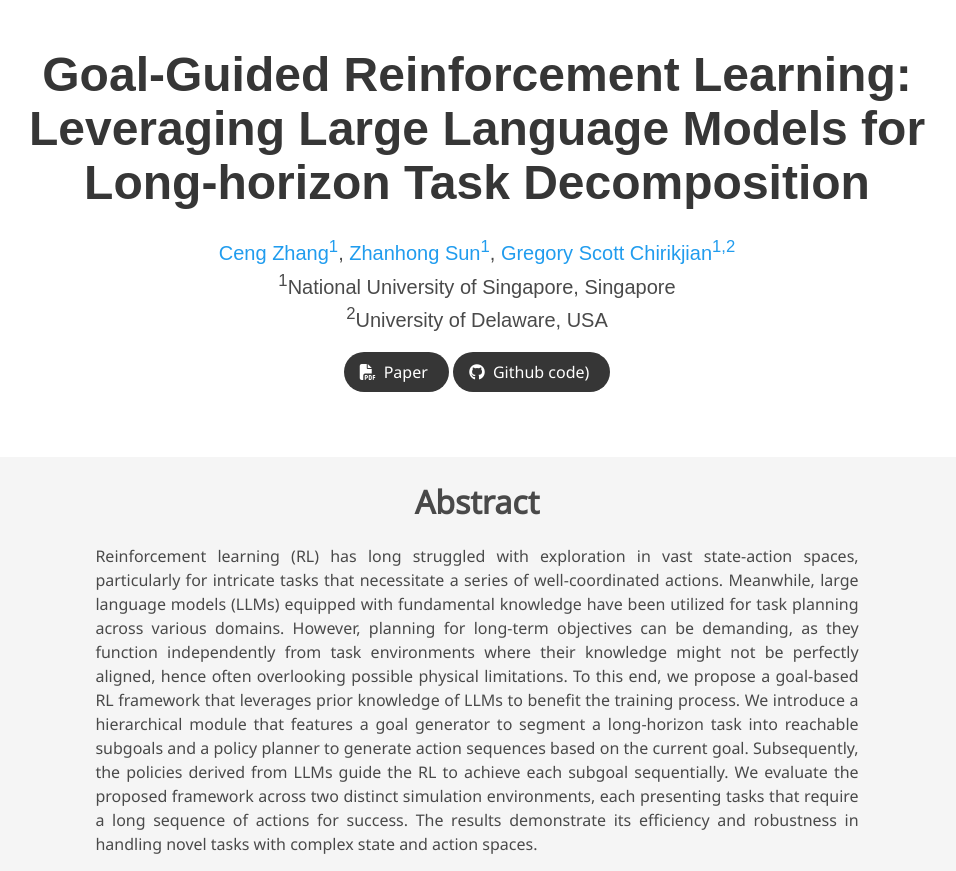
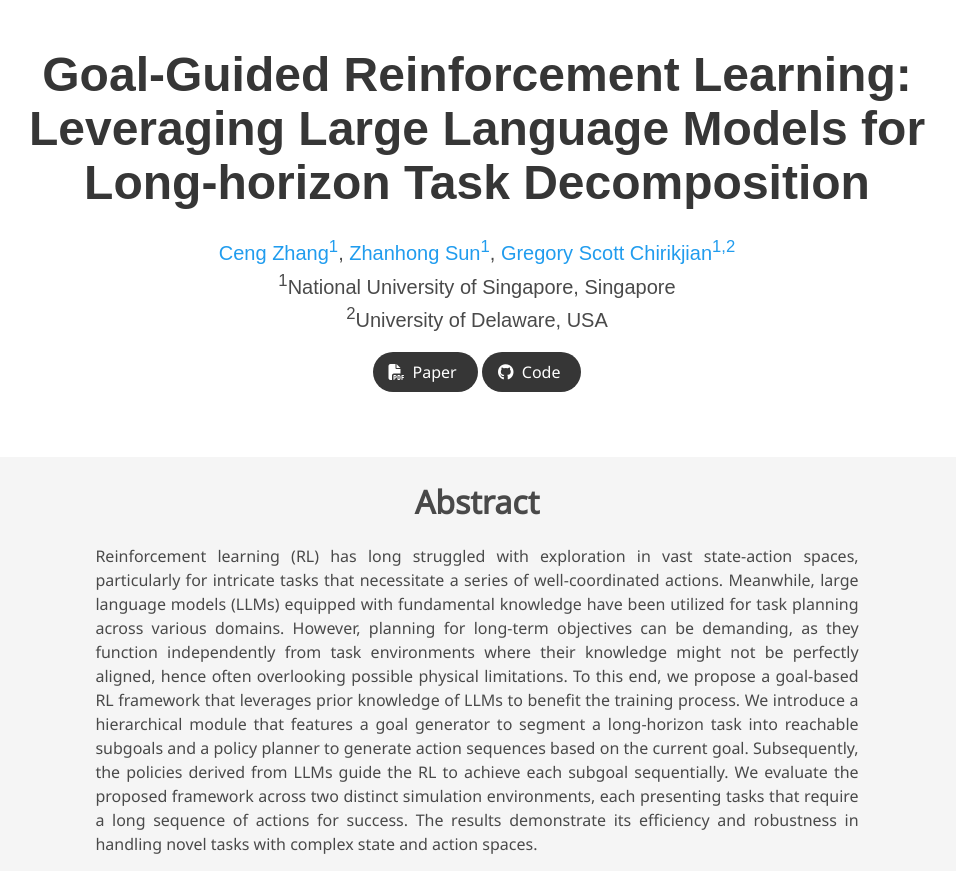
Before and after one commit to ChirikjianLab/G2RL-LM, a plain HTML site: page index.html in a window 1280 px wide. Shown: the top 871 px of the page, without its empty margins (163-1119 px from the left). Drawn offline with nearby package versions, Linux system fonts and the light colour scheme; some icons are missing; a web font is replaced by a local one.

Commit message:
Update index.html

```diff
--- a/index.html
+++ b/index.html
@@ -103,7 +103,7 @@
                     <span class="icon">
                       <i class="fab fa-github"></i>
                     </span>
-                    <span>Github code)</span>
+                    <span>Code</span>
                   </a>
                 </span>
 
```
